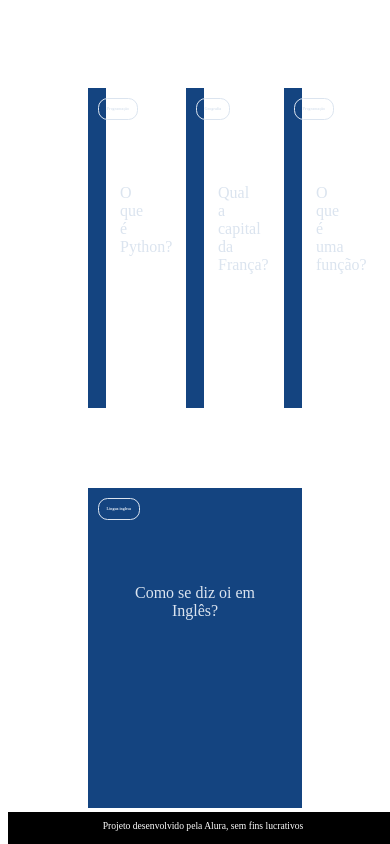
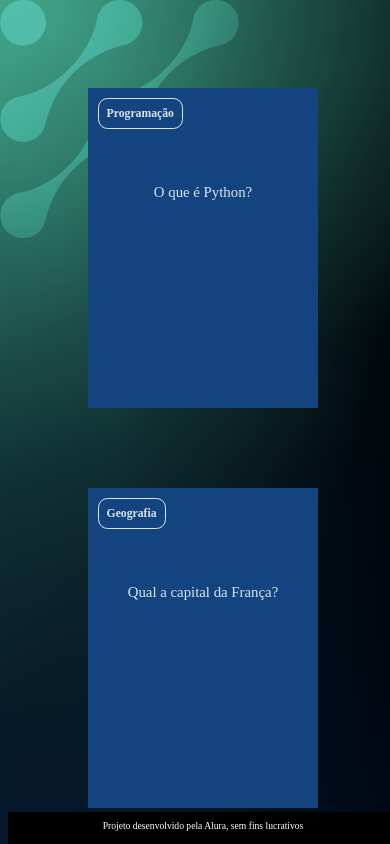
Before and after one commit to joao30school/flashcard, a plain HTML site: page index.html in a window 390 px wide. Shown: the top 844 px of the page. Drawn offline with Linux system fonts and the light colour scheme.

Commit message:
Add files via upload

```diff
--- a/app.js
+++ b/app.js
@@ -14,6 +14,16 @@ function criaCartao(categoria, pergunta, resposta) {
     </div>
     </div>
     `
+
+    let respostaEstaVisivel = false
+
+    function viraCartao() {
+        respostaEstaVisivel = !respostaEstaVisivel
+        cartao.classList.toggle('active', respostaEstaVisivel)
+    }
+    cartao.addEventListener('click', viraCartao)
+
+
     container.appendChild(cartao)
 
 }
--- /dev/null
+++ b/assets/style.css
@@ -0,0 +1,116 @@
+:root {
+    --text-color: #DBE4EF;
+    --card-front-color: #144480;
+    --card-back-color: #00F4BF;
+}
+
+body {
+    background: url('img/bg-desktop.webp');
+    font-family: Bai Jamjuree;
+}
+
+#container {
+    display: flex;
+    flex-wrap: wrap;
+    justify-content: space-between;
+    padding: 4rem;
+    gap: 3rem;
+}
+
+.cartao {
+    margin: 1rem 1rem;
+    height: 20rem;
+    flex-grow: 1;
+    flex-basis: calc(33% - 6rem);
+}
+
+.cartao__conteudo {
+    background-color: var(--card-front-color);
+    text-align: center;
+    /* background-color: aquamarine; */
+    height: 100%;
+    transform-style: preserve-3d;
+    transition: transform 300ms ease-in-out;
+}
+
+.cartao__conteudo h3 {
+    color: var(--text-color);
+    border: 1px solid var(--text-color);
+    text-align: left;
+    padding: 0.5rem;
+    position: absolute;
+    margin: 0.6rem;
+    border-radius: 0.6rem;
+    font-size: 1vw;
+    backface-visibility: hidden;
+}
+
+.cartao__conteudo p {
+    margin-top: 1rem;
+    padding: 2rem;
+    margin-top: 4rem;
+    font-size: 1.4vw;
+}
+
+.cartao__conteudo__pergunta p {
+    color: var(--text-color);
+    font-weight: 500;
+}
+
+.cartao__conteudo__resposta p {
+    color: var(--card-back-color);
+    font-weight: 700;
+}
+
+.cartao.active .cartao__conteudo {
+    transform: rotateY(180deg);
+}
+
+.cartao__conteudo__pergunta,
+.cartao__conteudo__resposta {
+    backface-visibility: hidden;
+    position: absolute;
+    height: 100%;
+    width: 100%;
+    box-sizing: border-box;
+}
+
+.cartao__conteudo__resposta {
+    transform: rotateY(180deg);
+    background-color: rgba(0, 244, 191, 0.2);
+    border: 4px solid var(--card-back-color);
+}
+
+footer {
+    background-color: black;
+    color: white;
+    position: fixed;
+    bottom: 0;
+    width: 100%;
+    height: 2rem;
+}
+
+footer p {
+    text-align: center;
+    font-size: 0.6rem;
+    margin-top: 0.5rem;
+}
+
+@media (max-width: 560px) {
+
+    body {
+        background: url('img/bg-mobile.webp'), no-repeat cover;
+    }
+
+    .cartao {
+        flex: 1 0 calc(100% - 1rem)
+    }
+
+    .cartao__conteudo h3 {
+        font-size: 3vw;
+    }
+
+    .cartao__conteudo p {
+        font-size: 3.8vw;
+    }
+}
--- a/index.html
+++ b/index.html
@@ -3,7 +3,7 @@
 <head>
     <meta charset="UTF-8">
     <meta name="viewport" content="width=device-width, initial-scale=1.0">
-    <link rel="stylesheet" href="assets/styles.css">
+    <link rel="stylesheet" href="assets/style.css">
     <title>Flashcard</title>
 </head>
 <body>
```
Also changed, not shown: assets/img/bg-desktop.webp (added), assets/img/bg-mobile.webp (added), assets/img/bg-tablet.webp (added).
